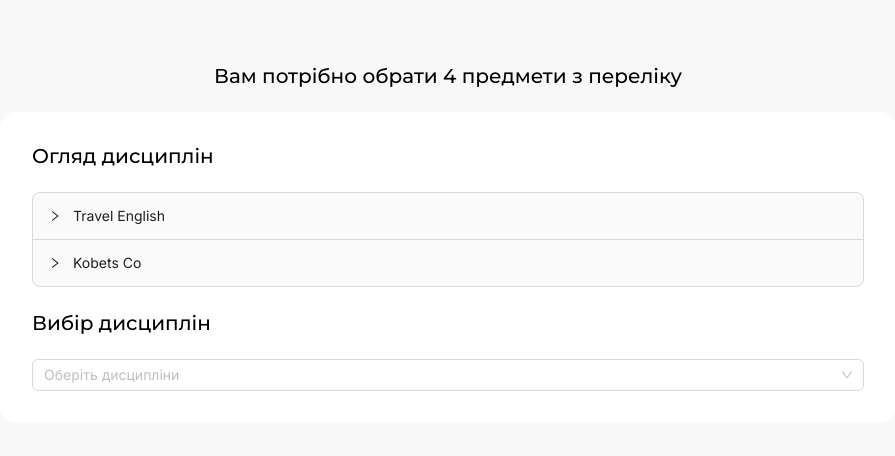
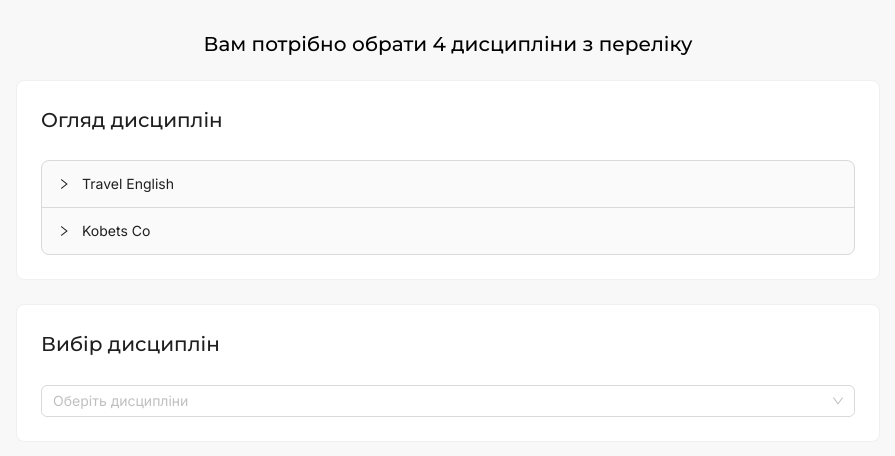
Before and after one commit to Shlahtenko/DVV-Front, a React (Vite) app: page /vote in a window 1280 px wide. Shown: the top 456 px of the page, without its empty margins (192-1087 px from the left). Built offline with nearby package versions, Linux system fonts and the light colour scheme.

Commit message:
feat: vote page styles

```diff
--- a/src/ui/pages/vote/index.jsx
+++ b/src/ui/pages/vote/index.jsx
@@ -38,27 +38,37 @@ const Vote = () => {
   return (
     <Flex className={styles.vote} align="center" gap="large" vertical>
       <Heading
-        text={`Вам потрібно обрати ${requiredSubjects} предмети з переліку`}
+        text={`Вам потрібно обрати ${requiredSubjects} дисципліни з переліку`}
       />
       <Flex className={styles.content} gap="large" vertical>
+        <Card className={styles.overview}>
+          <Flex gap="large" vertical>
             <Heading text={`Огляд дисциплін`} />
             <Collapse accordion>
               {options.map((option) => (
                 <Collapse.Panel header={option.title} key={option.link}>
+                  <Flex gap="large" vertical>
                     <Flex vertical>
                       <Text bpref="Викладач:" text={option.teacher} />
                       <Text bpref="Факультет:" text={option.faculty} />
-                <Text bpref="Опис дисципліни:" text={option.description} />
-                <Flex justify="flex-end">
+                      <Text
+                        bpref="Опис дисципліни:"
+                        text={option.description}
+                      />
+                    </Flex>
+
                     <Button href={option.link}>
                       Переглянути презентацію курсу
                     </Button>
                   </Flex>
-              </Flex>
                 </Collapse.Panel>
               ))}
             </Collapse>
+          </Flex>
+        </Card>
 
+        <Card className={styles.selection}>
+          <Flex gap="large" vertical>
             <Heading text={`Вибір дисциплін`} />
             <Select
               mode="multiple"
@@ -70,23 +80,23 @@ const Vote = () => {
               }))}
               maxCount={requiredSubjects}
             ></Select>
+          </Flex>
+        </Card>
 
         {selectedSubjects.length > 0 && (
-          <>
+          <Card className={styles.results}>
             <Flex className={styles.cards} gap="large" vertical>
-              <Heading text="Обрані дисципліни:" />
+              <Heading text="Обрані дисципліни" />
               <Row gutter={[16, 16]} justify="center">
-                {selectedSubjects.map((item) => (
-                  <Col key={item.id} xs={24} sm={12}>
+                {selectedSubjects.map((item, index) => (
+                  <Col key={index} xs={24} sm={12}>
                     <Card style={{ textAlign: 'center' }}>{item}</Card>
                   </Col>
                 ))}
               </Row>
-            </Flex>
-            <Flex justify="flex-end">
               <Button type="primary">Зберегти</Button>
             </Flex>
-          </>
+          </Card>
         )}
       </Flex>
     </Flex>
--- a/src/ui/pages/vote/vote.module.scss
+++ b/src/ui/pages/vote/vote.module.scss
@@ -1,14 +1,30 @@
 @import '@styles/values.scss';
 
 .vote {
+  min-height: 100vh;
   background-color: $body-color;
-  min-height: 100vh;
-  padding: 4rem 0;
+  padding: 2rem 0;
+
+  > h2 {
+    text-align: center;
+  }
+
+  @media (min-width: $xs) {
+    padding: 2rem;
+  }
+
+  @media (min-width: $sm) {
+    padding: 2rem 3rem;
+  }
 }
 
 .content {
-  background-color: $white-color;
-  padding: 2rem;
-  border-radius: 1rem;
-  min-width: 56rem;
+  width: 100%;
+  max-width: 54rem;
+  @media (min-width: $xs) {
+    a,
+    button {
+      margin-left: auto;
+    }
+  }
 }
--- a/src/ui/styles/values.scss
+++ b/src/ui/styles/values.scss
@@ -1,5 +1,12 @@
 $body-color: #f8f8f8;
 $white-color: #ffffff;
+
+$xs: 480px;
+$sm: 576px;
+$md: 768px;
+$lg: 992px;
+$xl: 1200px;
+$xxl: 1600px;
 
 body {
   font-family: 'Inter';
```
Lines whose indentation alone changed are shown as unchanged.
